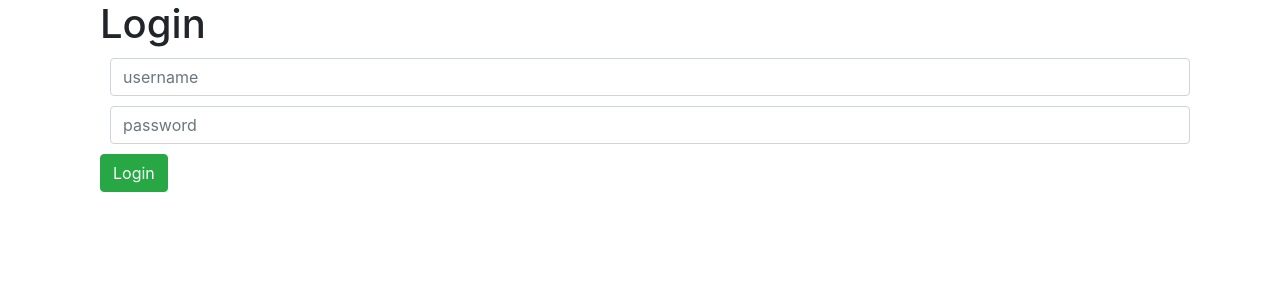
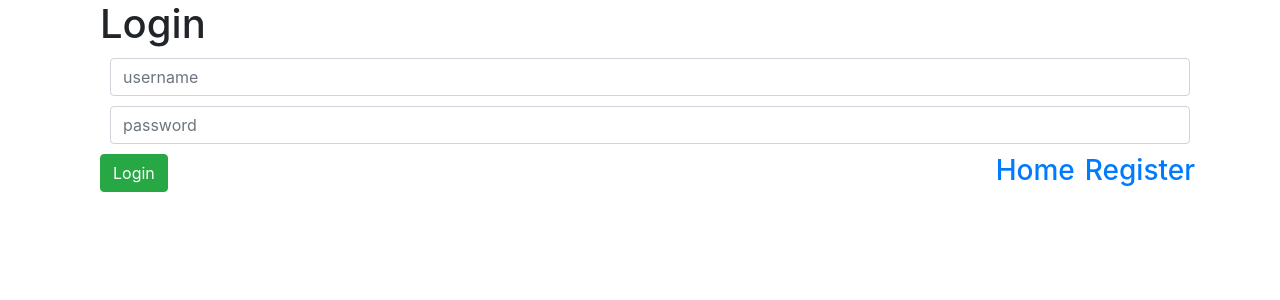
Before and after one commit to yanjianliao/course-enrollment-angular, an Angular app: page /login in a window 1280 px wide. Shown: the top 300 px of the page. Built offline with nearby package versions, Linux system fonts and the light colour scheme.

Commit message:
Add link for login page and register page

```diff
--- a/src/app/course-grid/course-grid.component.css
+++ b/src/app/course-grid/course-grid.component.css
@@ -1,7 +1,3 @@
 .card {
   margin-top: 20px;
 }
-
-a{
-  margin-left: 10px;
-}
--- a/src/app/course-grid/course-grid.component.html
+++ b/src/app/course-grid/course-grid.component.html
@@ -8,7 +8,7 @@
       <div class="card-body">
         <h5 class="card-title">{{course.title}}</h5>
         <p class="card-text">With supporting text below as a natural lead-in to additional content.</p>
-        <a routerLink="/course/{{course.id}}" class="btn btn-primary">
+        <a routerLink="/course/{{course.id}}" class="btn btn-success">
           Contents
         </a>
         <a routerLink="/course/{{course.id}}/section"
--- a/src/app/login/login.component.html
+++ b/src/app/login/login.component.html
@@ -17,5 +17,8 @@
   >
     Login
   </button>
-
+  <div class="row float-right">
+    <a  routerLink="/home"><h3>Home</h3></a>
+    <a routerLink="/register"><h3>Register</h3></a>
+  </div>
 </div>
--- a/src/app/register/register.component.html
+++ b/src/app/register/register.component.html
@@ -20,3 +20,7 @@
 >
   Register
 </button>
+<div class="row float-right">
+  <a  routerLink="/home"><h3>Home</h3></a>
+  <a routerLink="/login"><h3>Login</h3></a>
+</div>
--- a/src/styles.css
+++ b/src/styles.css
@@ -1 +1,4 @@
 /* You can add global styles to this file, and also import other style files */
+a{
+  margin-left: 10px;
+}
```
Also changed, not shown: 4 other files (tests, documents, lock files or other folders).
